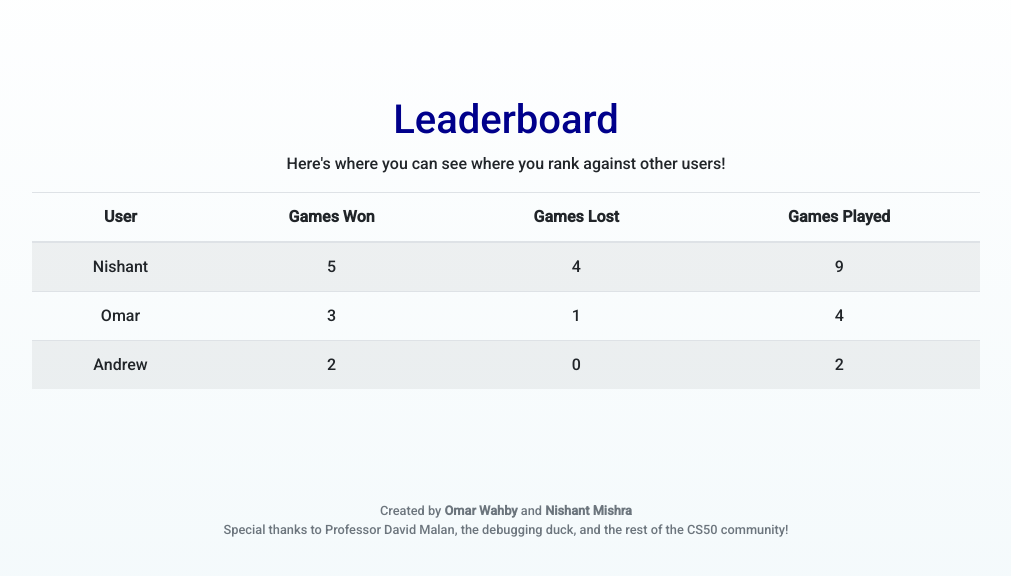
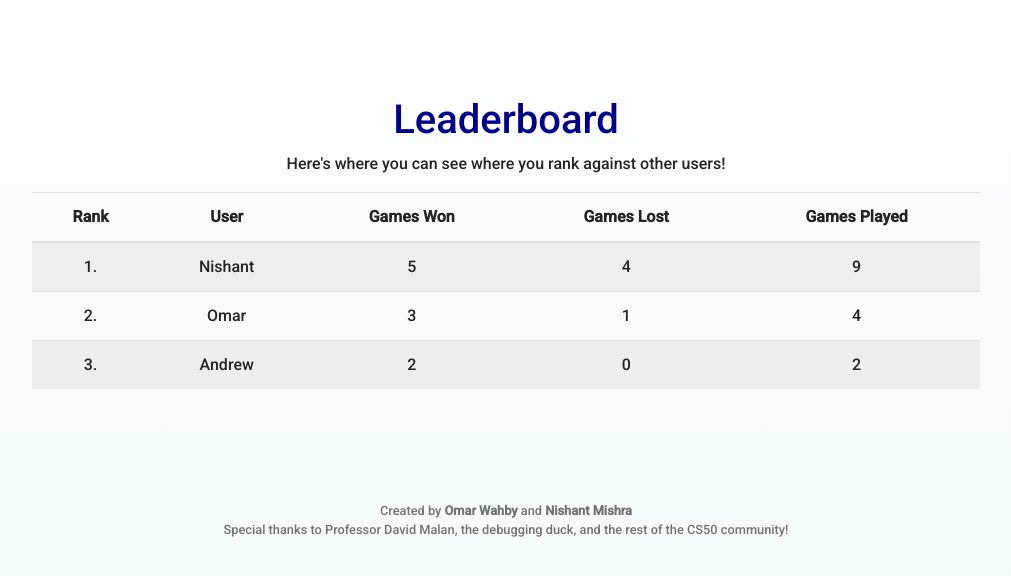
Before and after one commit to nmishra459/Catch-21-Dice, a Flask app: page /leaderboard in a window 1280 px wide. Shown: the part 74-650 px from the top of the page, without its empty margins (134-1145 px from the left). Run offline with Flask 2, Linux system fonts and the light colour scheme; a user stored in the database is signed in; some libraries are stand-ins or nearby versions.

Commit message:
increment ranking

```diff
--- a/templates/leaderboard.html
+++ b/templates/leaderboard.html
@@ -12,6 +12,7 @@
        <table class = "table table-striped">
            <thead>
                <tr>
+                   <th>Rank</th>
                    <th>User</th>
                    <th>Games Won</th>
                    <th>Games Lost</th>
@@ -20,6 +21,7 @@
             </thead>
             {% for row in leaderboard %}
                 <tr>
+                    <td>{{ loop.index }}.</td>
                     <td>{{ row['username'] }}</td>
                     <td>{{ row['total_wins'] }}</td>
                     <td>{{ row['total_losses'] }}</td>
```
